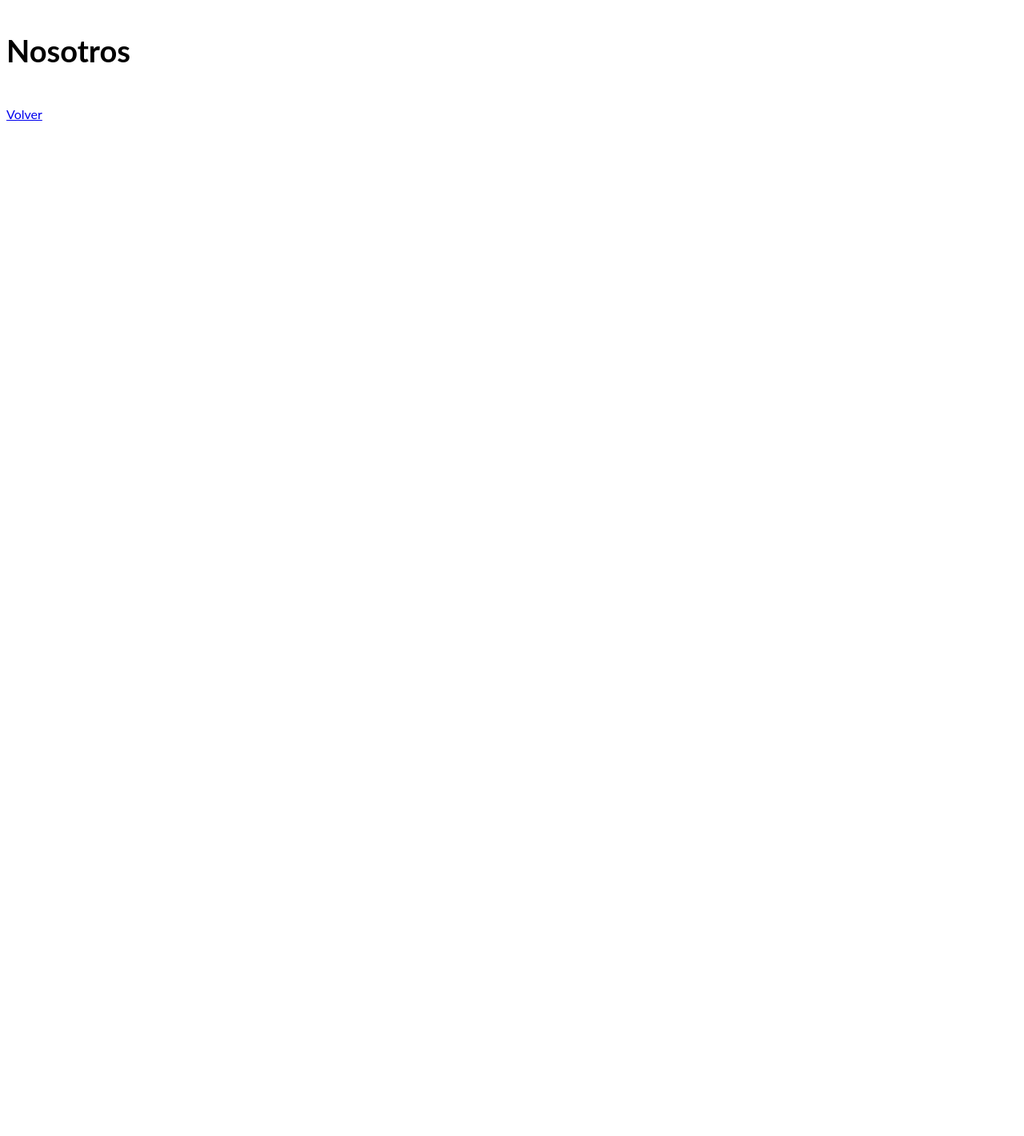
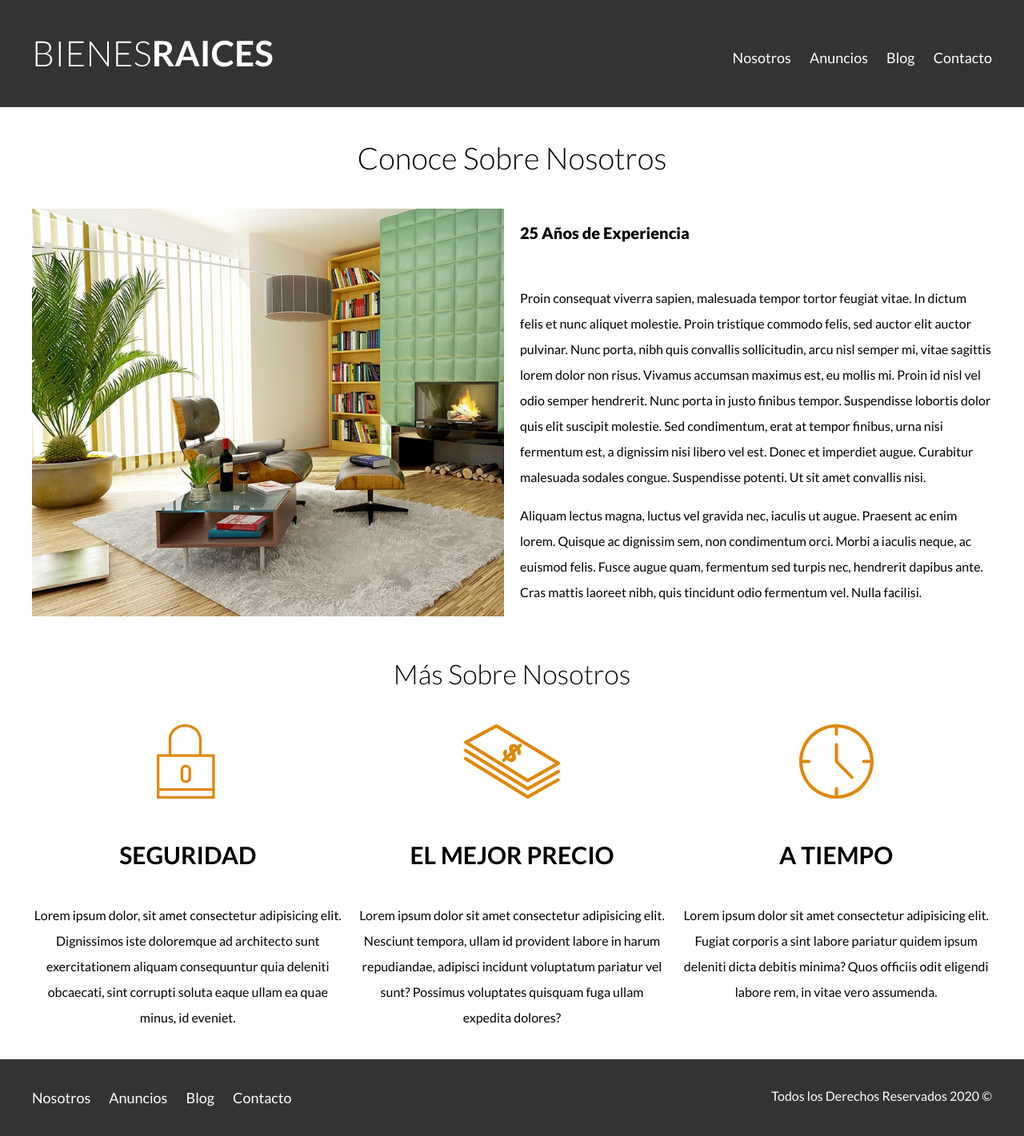
Before and after one commit to marioizqsan/BienesRaices, a plain HTML site: page nosotros.html in a window 1280 px wide. Shown: the whole page at 80% size. Before the commit the page ends 800 px from the top, so only its background shows below. Drawn offline with Linux system fonts and the light colour scheme.

Commit message:
Add files via upload

```diff
--- a/nosotros.html
+++ b/nosotros.html
@@ -1,13 +1,116 @@
 <!DOCTYPE html>
 <html lang="en">
+
 <head>
     <meta charset="UTF-8">
     <meta name="viewport" content="width=device-width, initial-scale=1.0">
-    <title>Document</title>
+    <title>Bienes Raices</title>
+    <link href="https://fonts.googleapis.com/css2?family=Lato:wght@300;400;700;900&display=swap" rel="stylesheet">
+    <!--Referencia a la hoja de estilos de Google Fonts-->
+    <link rel="stylesheet" href="css/normalize.css">
+    <!--Usamos esta librería para normalizar el contenido y que se muestre de la misma forma independientemente del dispositivo o navegador desde el que se acceda-->
     <link rel="stylesheet" href="css/styles.css">
+    <!--Siempre hay que referenciar como última hoja de estilos la que nosotros hemos creado-->
 </head>
+
 <body>
-    <h1>Nosotros</h1>
-    <a href="index.html">Volver</a>
+
+    <header class="site-header">
+        <div class="contenedor contenido-header">
+            <!--Este div "contenedor" es para centrar el contenido del header-->
+            <!--Class "contenido-header" es para aplicar FlexBox en los hijos directos(barra y h1). FlexBox siempre se aplica sobre los hijos directos, es decir, no se actúa directamente sobre el contenido de barra sino que se actúa sobre el objeto barra en conjunto y el encabezado h1-->
+            <div class="barra">
+                <!--Este div "barra" es para la imagen logotipo y el área de navegación-->
+                <a href="/">
+                    <img src="img/logo.svg" alt="Logotipo de Bienes Raices">
+                </a>
+
+                <nav class="navegacion">
+                    <a href="nosotros.html">Nosotros</a>
+                    <a href="anuncios.html">Anuncios</a>
+                    <a href="blog.html">Blog</a>
+                    <a href="contacto.html">Contacto</a>
+                </nav>
+            </div>
+        </div>
+    </header>
+
+    <main class="contenedor">
+        <h1 class="fw-300 centrar-texto">Conoce Sobre Nosotros</h1>
+        <div class="contenido-nosotros">
+            <div class="imagen">
+                <img src="img/nosotros.jpg" alt="Imagen Sobre Nosotros">
+            </div>
+            <div class="texto-nosotros">
+                <blockquote>25 Años de Experiencia</blockquote>
+                <p>Proin consequat viverra sapien, malesuada tempor tortor feugiat vitae. In dictum felis et nunc
+                    aliquet molestie. Proin tristique commodo felis, sed auctor elit auctor pulvinar. Nunc porta, nibh
+                    quis convallis sollicitudin, arcu nisl semper mi, vitae sagittis lorem dolor non risus. Vivamus
+                    accumsan maximus est, eu mollis mi. Proin id nisl vel odio semper hendrerit. Nunc porta in justo
+                    finibus tempor. Suspendisse lobortis dolor quis elit suscipit molestie. Sed condimentum, erat at
+                    tempor finibus, urna nisi fermentum est, a dignissim nisi libero vel est. Donec et imperdiet augue.
+                    Curabitur malesuada sodales congue. Suspendisse potenti. Ut sit amet convallis nisi.</p>
+                <p>Aliquam lectus magna, luctus vel gravida nec, iaculis ut augue. Praesent ac enim lorem. Quisque ac
+                    dignissim sem, non condimentum orci. Morbi a iaculis neque, ac euismod felis. Fusce augue quam,
+                    fermentum sed turpis nec, hendrerit dapibus ante. Cras mattis laoreet nibh, quis tincidunt odio
+                    fermentum vel. Nulla facilisi.</p>
+            </div>
+        </div>
+    </main>
+
+    <section class="contenedor seccion">
+        <h2 class="fw-300 centrar-texto">
+            Más Sobre Nosotros
+        </h2>
+        <div class="iconos-nosotros">
+            <!--Creamos este div para poder aplicar flexbox a los iconos-->
+            <div class="icono">
+                <img src="img/icono1.svg" alt="Icono Seguridad">
+                <h3>
+                    Seguridad
+                </h3>
+                <p>Lorem ipsum dolor, sit amet consectetur adipisicing elit. Dignissimos iste doloremque ad architecto
+                    sunt
+                    exercitationem aliquam consequuntur quia deleniti obcaecati, sint corrupti soluta eaque ullam ea
+                    quae
+                    minus, id
+                    eveniet.</p>
+            </div>
+
+            <div class="icono">
+                <img src="img/icono2.svg" alt="Icono Mejor Precio">
+                <h3>El Mejor Precio</h3>
+                <p>Lorem ipsum dolor sit amet consectetur adipisicing elit. Nesciunt tempora, ullam id provident labore
+                    in
+                    harum
+                    repudiandae, adipisci incidunt voluptatum pariatur vel sunt? Possimus voluptates quisquam fuga ullam
+                    expedita
+                    dolores?</p>
+            </div>
+
+            <div class="icono">
+                <img src="img/icono3.svg" alt="Icono A Tiempo">
+                <h3>A Tiempo</h3>
+                <p>Lorem ipsum dolor sit amet consectetur adipisicing elit. Fugiat corporis a sint labore pariatur
+                    quidem
+                    ipsum
+                    deleniti dicta debitis minima? Quos officiis odit eligendi labore rem, in vitae vero assumenda.</p>
+            </div>
+        </div>
+    </section>
+
+
+    <footer class="site-footer seccion">
+        <div class="contenedor contenedor-footer">
+            <nav class="navegacion">
+                <a href="nosotros.html">Nosotros</a>
+                <a href="anuncios.html">Anuncios</a>
+                <a href="blog.html">Blog</a>
+                <a href="contacto.html">Contacto</a>
+            </nav>
+            <p class="copyright">Todos los Derechos Reservados 2020 &copy;</p>
+        </div>
+    </footer>
 </body>
+
 </html>
```
Also changed, not shown: anuncios.html (added, +200 -0 lines).
